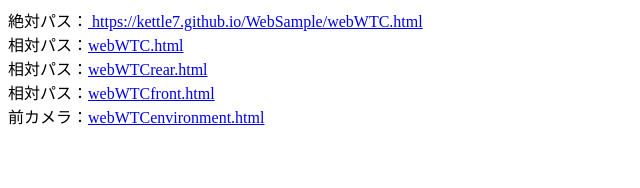
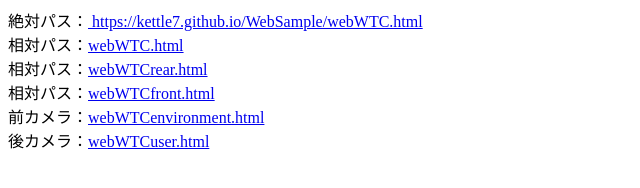
Before and after one commit to kettle7/WebSample, a plain HTML site: page docs/index.html in a window 1280 px wide. Shown: the whole page, without its empty margins (0-640 px from the left). Drawn offline with Linux system fonts and the light colour scheme.

Commit message:
Update index.html

```diff
--- a/docs/index.html
+++ b/docs/index.html
@@ -11,6 +11,7 @@
   相対パス：<a href="webWTCrear.html">webWTCrear.html</a><br>
   相対パス：<a href="webWTCfront.html">webWTCfront.html</a><br>
   前カメラ：<a href="webWTCenvironment.html">webWTCenvironment.html</a><br>
+  後カメラ：<a href="webWTCuser.html">webWTCuser.html</a><br>
 
 </body>
 </html>
```
